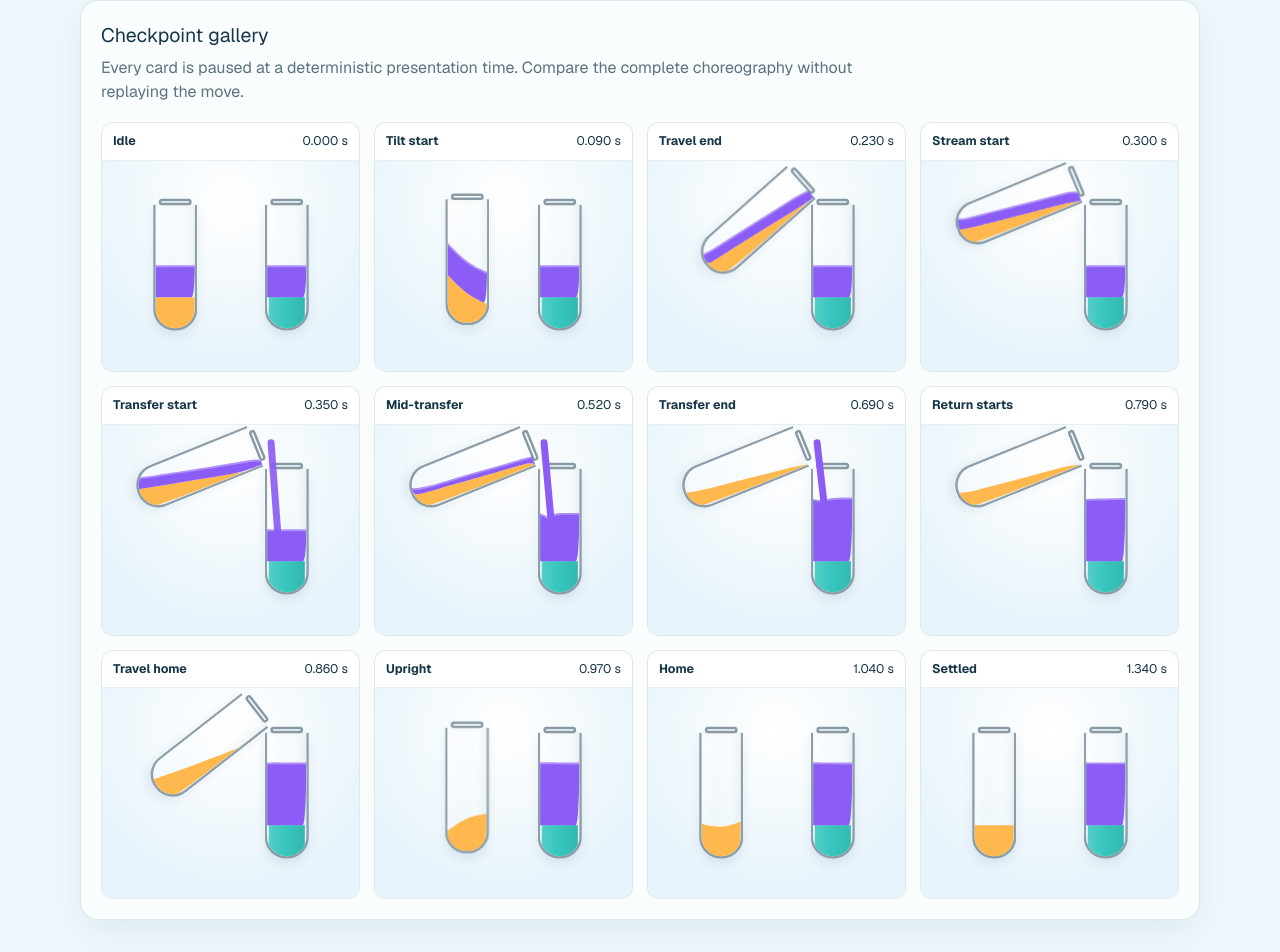
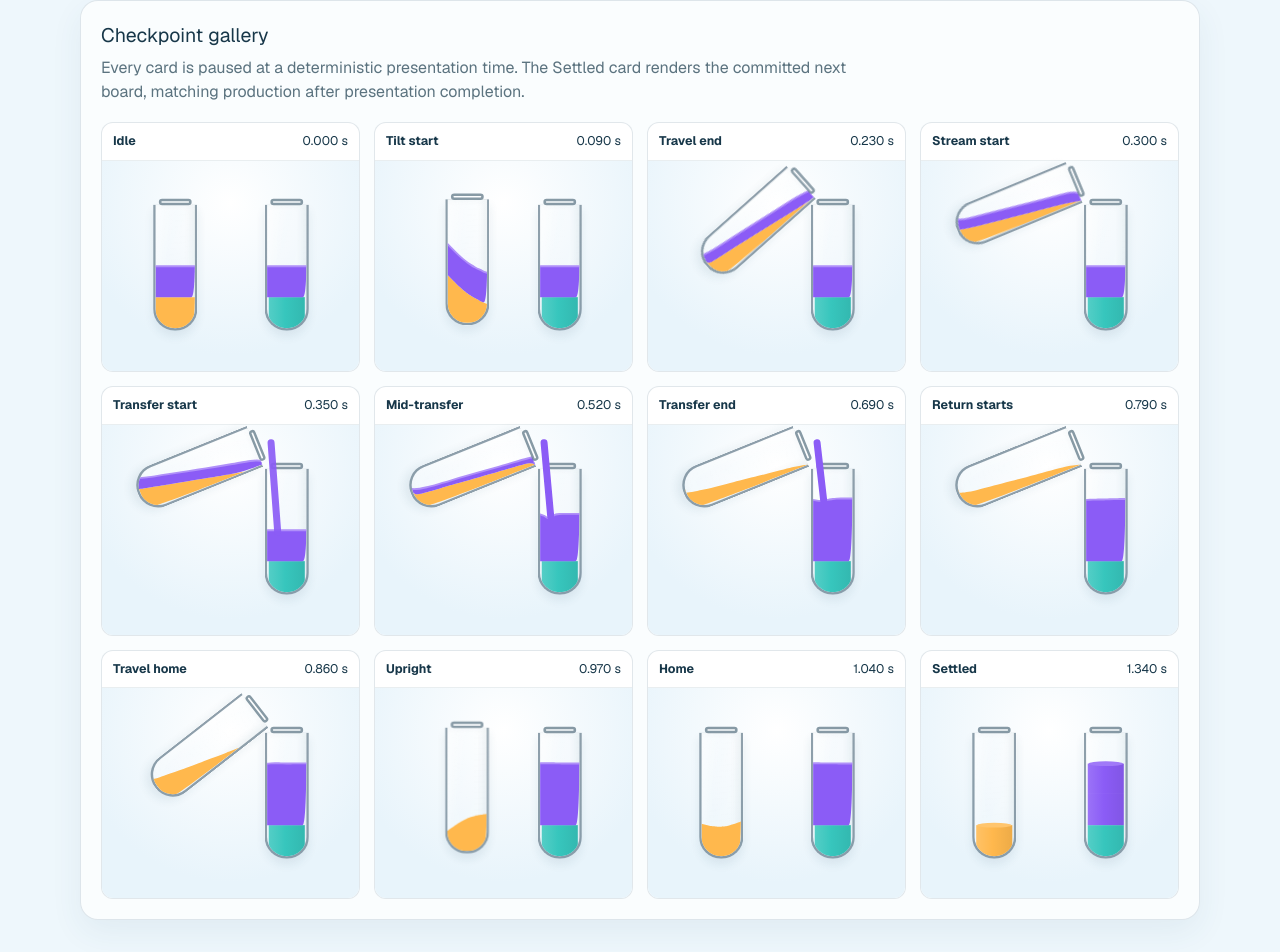
Before and after one commit to paleite/water-sort-puzzle, a Next.js app: page /debug/animation in a window 1280 px wide. Shown: the part 1408-2360 px from the top of the page. Built offline with nearby package versions, Linux system fonts and the light colour scheme.

Commit message:
Render committed board at settled checkpoint

```diff
--- a/src/components/water-sort/animation-debug-lab.tsx
+++ b/src/components/water-sort/animation-debug-lab.tsx
@@ -29,6 +29,7 @@ import debugStyles from "./animation-debug.module.css";
 interface PourStageProps {
   scenario: AnimationDebugScenario;
   initialTimeSeconds: number;
+  committed?: boolean;
   onPresentationReady?: (presentation: PourPresentation | null) => void;
   onFrame?: (snapshot: PourPresentationSnapshot) => void;
 }
@@ -40,6 +41,7 @@ function formatNumber(value: number): string {
 function PourStage({
   scenario,
   initialTimeSeconds,
+  committed = false,
   onPresentationReady,
   onFrame,
 }: PourStageProps) {
@@ -48,6 +50,11 @@ function PourStage({
   const vialRefs = useRef(new Map<number, HTMLButtonElement>());
 
   useLayoutEffect(() => {
+    if (committed) {
+      onPresentationReady?.(null);
+      return;
+    }
+
     const boardElement = boardRef.current;
     const streamElement = streamRef.current;
     const sourceVialIndex = scenario.move.move.sourceVialIndex;
@@ -104,14 +111,16 @@ function PourStage({
       onPresentationReady?.(null);
       presentation.timeline.revert();
     };
-  }, [initialTimeSeconds, onFrame, onPresentationReady, scenario]);
+  }, [committed, initialTimeSeconds, onFrame, onPresentationReady, scenario]);
+
+  const displayBoard = committed ? scenario.move.nextBoard : scenario.initialBoard;
 
   return (
     <div ref={boardRef} className={debugStyles.stageBoard} data-debug-stage="">
       <div className={debugStyles.stageGrid}>
-        {scenario.initialBoard.map((vial, vialIndex) => {
-          const isSource = vialIndex === scenario.move.move.sourceVialIndex;
-          const isDestination = vialIndex === scenario.move.move.destinationVialIndex;
+        {displayBoard.map((vial, vialIndex) => {
+          const isSource = !committed && vialIndex === scenario.move.move.sourceVialIndex;
+          const isDestination = !committed && vialIndex === scenario.move.move.destinationVialIndex;
           const outgoing = isSource
             ? {color: scenario.move.color, amount: scenario.move.amount}
             : undefined;
@@ -137,9 +146,11 @@ function PourStage({
         })}
       </div>
 
-      <svg className={debugStyles.streamLayer} aria-hidden="true">
-        <line ref={streamRef} strokeWidth="7" strokeLinecap="round" />
-      </svg>
+      {!committed && (
+        <svg className={debugStyles.streamLayer} aria-hidden="true">
+          <line ref={streamRef} strokeWidth="7" strokeLinecap="round" />
+        </svg>
+      )}
     </div>
   );
 }
@@ -370,8 +381,8 @@ export function AnimationDebugLab() {
         <div>
           <h2 className={debugStyles.sectionTitle}>Checkpoint gallery</h2>
           <p className={debugStyles.sectionDescription}>
-            Every card is paused at a deterministic presentation time. Compare the complete
-            choreography without replaying the move.
+            Every card is paused at a deterministic presentation time. The Settled card renders
+            the committed next board, matching production after presentation completion.
           </p>
         </div>
 
@@ -389,6 +400,7 @@ export function AnimationDebugLab() {
               <PourStage
                 scenario={selectedScenario}
                 initialTimeSeconds={checkpoint.timeSeconds}
+                committed={checkpoint.id === "settled"}
               />
             </article>
           ))}
```
